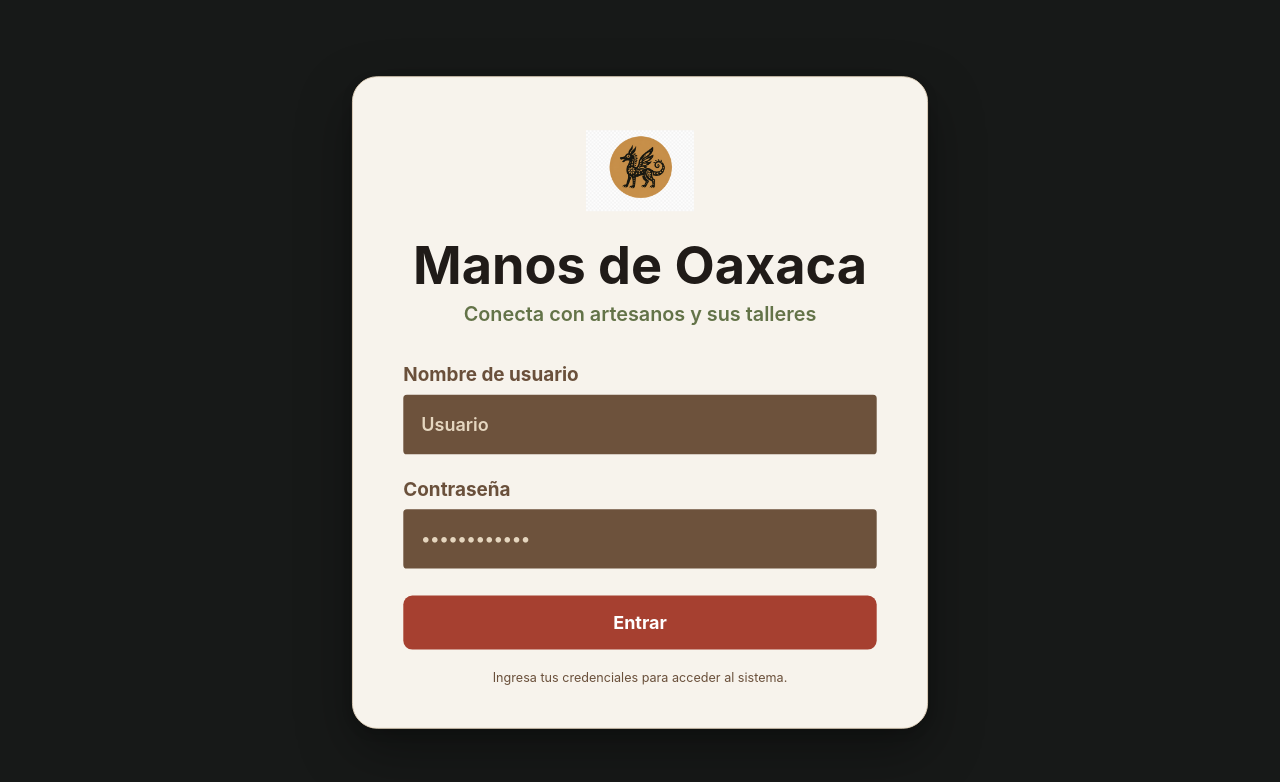
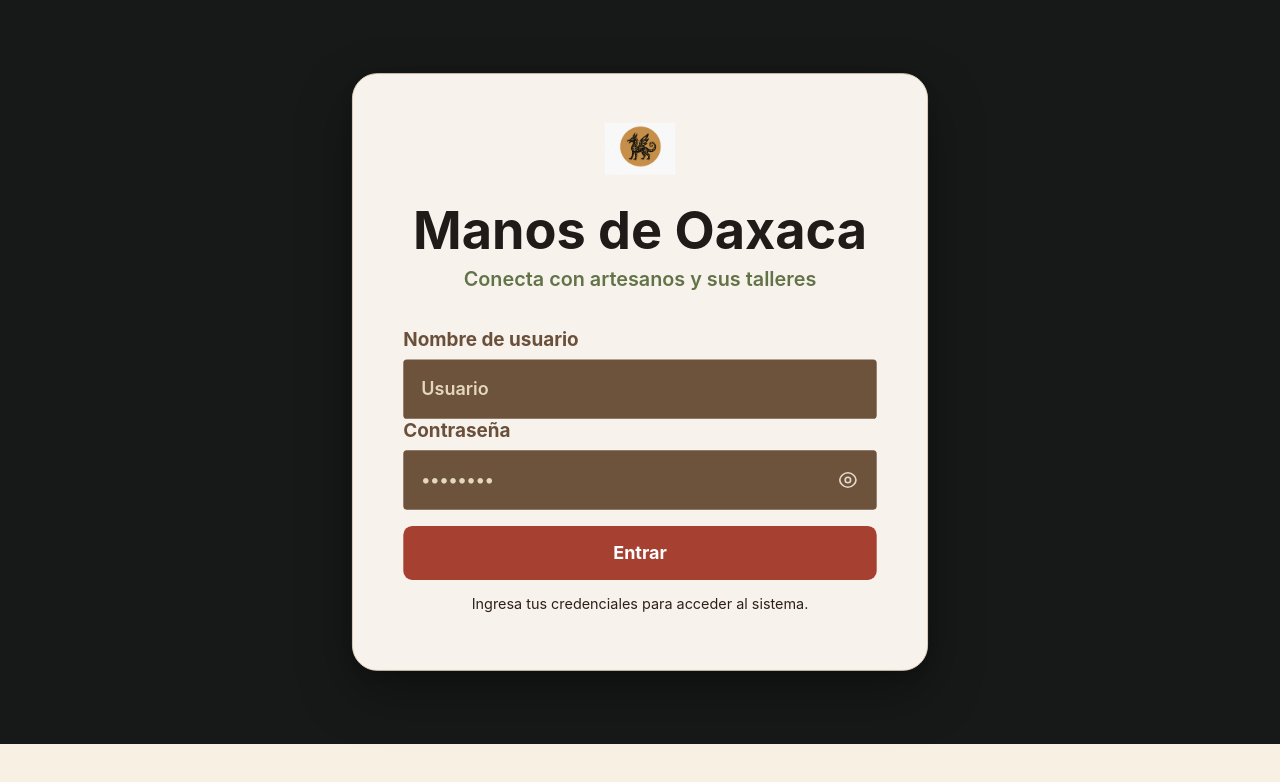
Before and after one commit to MeliGandarillas/t3_act8_eq02, a React (Vite) app: page / in a window 1280 px wide. Shown: the top 782 px of the page. Built offline with nearby package versions, Linux system fonts and the light colour scheme.

Commit message:
cambios login, ver y ocultar password

```diff
--- a/src/pages/LoginPage.jsx
+++ b/src/pages/LoginPage.jsx
@@ -1,11 +1,13 @@
 import { useState } from "react";
+import alebrijeLogo from "../assets/icono.png";
 import { loginUser } from "../services/authService";
-import icono from "../assets/icono.png";
 import "../styles/login.css";
+import "../styles/password-toggle.css";
 
 function LoginPage({ onLoginSuccess }) {
   const [username, setUsername] = useState("");
   const [password, setPassword] = useState("");
+  const [mostrarPassword, setMostrarPassword] = useState(false);
   const [errorMessage, setErrorMessage] = useState("");
   const [isLoading, setIsLoading] = useState(false);
 
@@ -30,57 +32,137 @@ function LoginPage({ onLoginSuccess }) {
     }
   }
 
+  function alternarPassword() {
+    setMostrarPassword((valorActual) => !valorActual);
+  }
+
   return (
-    <main className="login-container">
-      <form className="login-card" onSubmit={handleSubmit}>
-        <header className="login-header">
+    <div className="login-container">
+      <form
+        className="login-card"
+        onSubmit={handleSubmit}
+        noValidate
+      >
+        <div className="login-header">
           <img
-            src={icono}
-            alt="Logo de Manos de Oaxaca"
-            className="login-logo"
+            src={alebrijeLogo}
+            alt="Alebrije de Manos de Oaxaca"
+            className="login-logo-image"
           />
 
-          <h1 className="login-title">Manos de Oaxaca</h1>
+          <p className="login-title">
+            Manos de Oaxaca
+          </p>
 
           <p className="login-subtitle">
             Conecta con artesanos y sus talleres
           </p>
-        </header>
+        </div>
 
-        <div className="login-field">
-          <label className="login-label" htmlFor="username">
+        <label
+          className="login-label"
+          htmlFor="username"
+        >
           Nombre de usuario
         </label>
 
         <input
           id="username"
+          name="username"
           type="text"
           className="login-input"
           placeholder="Usuario"
           value={username}
-            onChange={(event) => setUsername(event.target.value)}
+          onChange={(event) =>
+            setUsername(event.target.value)
+          }
           autoComplete="username"
         />
-        </div>
 
-        <div className="login-field">
-          <label className="login-label" htmlFor="password">
+        <label
+          className="login-label"
+          htmlFor="password"
+        >
           Contraseña
         </label>
 
+        <div className="login-password-wrapper">
           <input
             id="password"
-            type="password"
-            className="login-input"
-            placeholder="••••••••••••"
+            name="password"
+            type={mostrarPassword ? "text" : "password"}
+            className="login-input login-password-input"
+            placeholder="••••••••"
             value={password}
-            onChange={(event) => setPassword(event.target.value)}
+            onChange={(event) =>
+              setPassword(event.target.value)
+            }
             autoComplete="current-password"
           />
+
+          <button
+            type="button"
+            className="login-password-toggle"
+            onClick={alternarPassword}
+            aria-label={
+              mostrarPassword
+                ? "Ocultar contraseña"
+                : "Mostrar contraseña"
+            }
+            title={
+              mostrarPassword
+                ? "Ocultar contraseña"
+                : "Mostrar contraseña"
+            }
+          >
+            {mostrarPassword ? (
+              <svg
+                viewBox="0 0 24 24"
+                aria-hidden="true"
+              >
+                <path
+                  d="M3 3 21 21M10.6 10.7a2 2 0 0 0 2.7 2.7M9.9 4.2A10.8 10.8 0 0 1 12 4c5.2 0 9 4.7 9 8a7.6 7.6 0 0 1-2 3.9M6.6 6.7C4.3 8.1 3 10.3 3 12c0 3.3 3.8 8 9 8a9.7 9.7 0 0 0 4.1-.9"
+                  fill="none"
+                  stroke="currentColor"
+                  strokeWidth="1.8"
+                  strokeLinecap="round"
+                  strokeLinejoin="round"
+                />
+              </svg>
+            ) : (
+              <svg
+                viewBox="0 0 24 24"
+                aria-hidden="true"
+              >
+                <path
+                  d="M3 12c0-3.3 3.8-8 9-8s9 4.7 9 8-3.8 8-9 8-9-4.7-9-8Z"
+                  fill="none"
+                  stroke="currentColor"
+                  strokeWidth="1.8"
+                  strokeLinecap="round"
+                  strokeLinejoin="round"
+                />
+
+                <circle
+                  cx="12"
+                  cy="12"
+                  r="3"
+                  fill="none"
+                  stroke="currentColor"
+                  strokeWidth="1.8"
+                />
+              </svg>
+            )}
+          </button>
         </div>
 
         {errorMessage && (
-          <p className="login-error">{errorMessage}</p>
+          <p
+            className="login-error"
+            role="alert"
+          >
+            {errorMessage}
+          </p>
         )}
 
         <button
@@ -91,11 +173,11 @@ function LoginPage({ onLoginSuccess }) {
           {isLoading ? "Entrando..." : "Entrar"}
         </button>
 
-        <p className="login-help">
+        <p className="login-register">
           Ingresa tus credenciales para acceder al sistema.
         </p>
       </form>
-    </main>
+    </div>
   );
 }
 
--- /dev/null
+++ b/src/styles/password-toggle.css
@@ -0,0 +1,61 @@
+/*
+  Estos estilos solo agregan el botón del ojo.
+  No modifican el tamaño, los colores ni la distribución del login.
+*/
+
+.login-logo-image {
+  display: block;
+  width: 78px;
+  height: 78px;
+  margin: 0 auto 20px;
+  object-fit: contain;
+}
+
+.login-password-wrapper {
+  position: relative;
+  width: 100%;
+  margin-bottom: 14px;
+}
+
+.login-password-wrapper .login-password-input {
+  margin-bottom: 0;
+  padding-right: 58px;
+}
+
+.login-password-toggle {
+  position: absolute;
+  top: 50%;
+  right: 12px;
+
+  width: 40px;
+  height: 40px;
+  padding: 0;
+
+  display: grid;
+  place-items: center;
+
+  border: 0;
+  border-radius: 8px;
+  background: transparent;
+  color: #f4ead9;
+
+  cursor: pointer;
+  transform: translateY(-50%);
+  opacity: 0.9;
+}
+
+.login-password-toggle:hover {
+  background: rgba(255, 255, 255, 0.12);
+  opacity: 1;
+}
+
+.login-password-toggle:focus-visible {
+  outline: 2px solid #f4ead9;
+  outline-offset: 2px;
+}
+
+.login-password-toggle svg {
+  width: 24px;
+  height: 24px;
+  pointer-events: none;
+}
```
Lines whose indentation alone changed are shown as unchanged.
